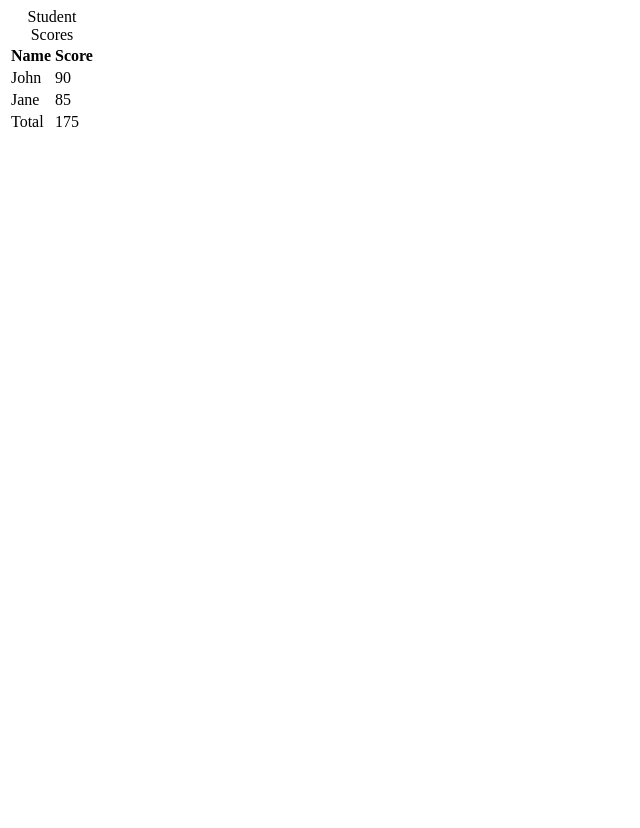
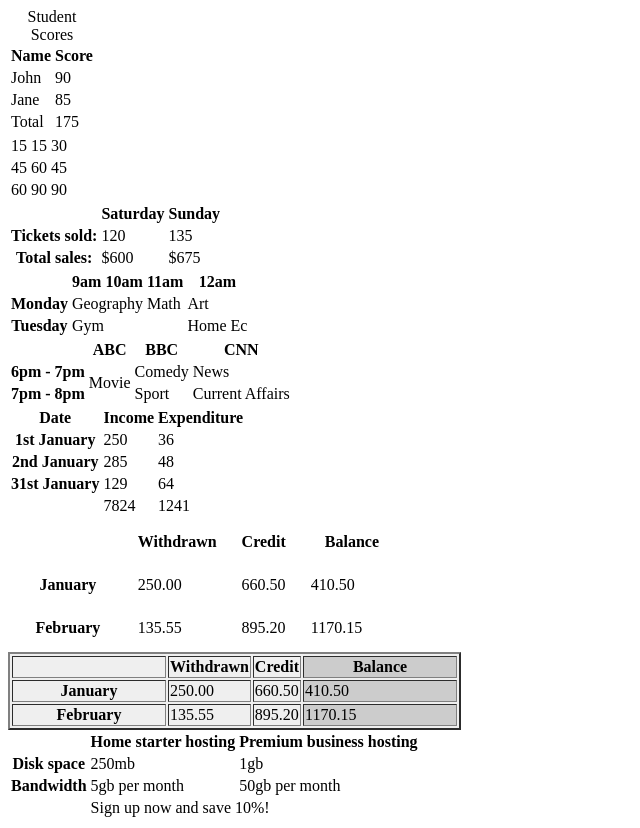
Before and after one commit to MuhammadAdnan1998/practice-coding-HTML, a plain HTML site: page 06. chapter-table/index.html in a window 1280 px wide. Shown: the whole page, without its empty margins (0-640 px from the left). Before the commit the page ends 800 px from the top, so only its background shows below. Drawn offline with Linux system fonts and the light colour scheme.

Commit message:
Add multiple table examples showcasing various structures and formatting techniques in HTML.

```diff
--- a/06. chapter-table/index.html
+++ b/06. chapter-table/index.html
@@ -32,5 +32,197 @@
         </tfoot>
     </table>
 
+    <!-- Basic Table Structure -->
+    <table>
+        <tr>
+        <td>15</td>
+        <td>15</td>
+        <td>30</td>
+        </tr>
+        <tr>
+        <td>45</td>
+        <td>60</td>
+        <td>45</td>
+        </tr>
+        <tr>
+        <td>60</td>
+        <td>90</td>
+        <td>90</td>
+        </tr>
+       </table>
+
+
+       <!-- Table Headings -->
+       <table>
+        <tr>
+        <th></th>
+        <th scope="col">Saturday</th>
+        <th scope="col">Sunday</th>
+        </tr>
+        <tr>
+        <th scope="row">Tickets sold:</th>
+        <td>120</td>
+        <td>135</td>
+        </tr>
+        <tr>
+        <th scope="row">Total sales:</th>
+        <td>$600</td>
+        <td>$675</td>
+        </tr>
+       </table>
+
+       <!-- Spanning Columns -->
+       <table>
+        <tr>
+        <th></th>
+        <th>9am</th>
+        <th>10am</th>
+        <th>11am</th>
+        <th>12am</th>
+        </tr>
+        <tr>
+        <th>Monday</th>
+        <td colspan="2">Geography</td>
+        <td>Math</td>
+        <td>Art</td>
+        </tr>
+        <tr>
+        <th>Tuesday</th>
+        <td colspan="3">Gym</td>
+        <td>Home Ec</td>
+        </tr>
+       </table>
+
+       <!-- Spanning Rows -->
+       <table>
+        <tr>
+        <th></th>
+        <th>ABC</th>
+        <th>BBC</th>
+        <th>CNN</th>
+        </tr>
+        <tr>
+        <th>6pm - 7pm</th>
+        <td rowspan="2">Movie</td>
+        <td>Comedy</td>
+        <td>News</td>
+        </tr>
+        <tr>
+        <th>7pm - 8pm</th>
+        <td>Sport</td>
+        <td>Current Affairs</td>
+        </tr>
+       </table>
+
+       <!-- Long Tables -->
+       <table>
+        <thead>
+        <tr>
+        <th>Date</th>
+        <th>Income</th>
+        <th>Expenditure</th>
+        </tr>
+        </thead>
+        <tbody>
+        <tr>
+        <th>1st January</th>
+        <td>250</td>
+        <td>36</td>
+        </tr>
+        <tr>
+        <th>2nd January</th>
+        <td>285</td>
+        <td>48</td>
+        </tr>
+        <!-- additional rows as above -->
+        <tr>
+        <th>31st January</th>
+        <td>129</td>
+        <td>64</td>
+        </tr>
+        </tbody>
+        <tfoot>
+        <tr>
+        <td></td>
+        <td>7824</td>
+        <td>1241</td>
+        </tr>
+        </tfoot>
+       </table>
+
+       <!-- Old Code: Width & Spacing -->
+       <table width="400" cellpadding="10" cellspacing="5">
+        <tr>
+        <th width="150"></th>
+        <th>Withdrawn</th>
+        <th>Credit</th>
+        <th width="150">Balance</th>
+        </tr>
+        <tr>
+        <th>January</th>
+        <td>250.00</td>
+        <td>660.50</td>
+        <td>410.50</td>
+        </tr>
+        <tr>
+        <th>February</th>
+        <td>135.55</td>
+        <td>895.20</td>
+        <td>1170.15</td>
+        </tr>
+       </table>
+
+       <!-- Old Code: Border & Background -->
+       <table border="2" bgcolor="#efefef">
+        <tr>
+        <th width="150"></th>
+        <th>Withdrawn</th>
+        <th>Credit</th>
+        <th width="150" bgcolor="#cccccc">Balance</th>
+        </tr>
+        <tr>
+        <th>January</th>
+        <td>250.00</td>
+        <td>660.50</td>
+        <td bgcolor="#cccccc">410.50</td>
+        </tr>
+        <tr>
+        <th>February</th>
+        <td>135.55</td>
+        <td>895.20</td>
+        <td bgcolor="#cccccc">1170.15</td>
+        </tr>
+       </table>
+
+       <!-- Example: TABLES -->
+       <table>
+        <thead>
+        <tr>
+        <th></th>
+        <th scope="col">Home starter hosting</th>
+        <th scope="col">Premium business hosting</th>
+        </tr>
+        </thead>
+        <tbody>
+        <tr>
+        <th scope="row">Disk space</th>
+        <td>250mb</td>
+        <td>1gb</td>
+        </tr>
+        <tr>
+        <th scope="row">Bandwidth</th>
+        <td>5gb per month</td>
+        <td>50gb per month</td>
+        </tr>
+        <!-- more rows like the two above here -->
+        </tbody>
+        <tfoot>
+        <tr>
+        <td></td>
+        <td colspan="2">Sign up now and save 10%!</td>
+        </tr>
+        </tfoot>
+        </table>
+
 </body>
 </html>
```
